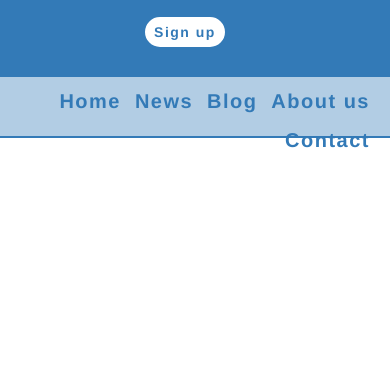
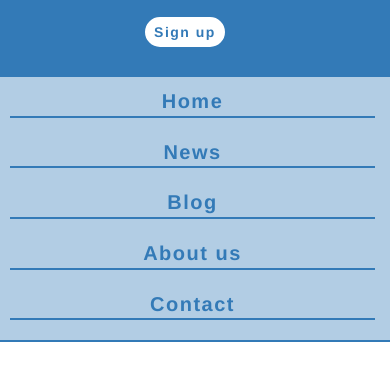
Before and after one commit to RomanPinelo/bootstrap-tipografia, a plain HTML site: page index.html in a window 390 px wide. Shown: the part 156-536 px from the top of the page. Drawn offline with nearby package versions, Linux system fonts and the light colour scheme.

Commit message:
Diseño responsivo del menu

```diff
--- a/index.html
+++ b/index.html
@@ -39,8 +39,7 @@
       </div><!--row bg-primary-->
     </header>
 
-    <nav>
-      <div class="container-fluid">
+    <nav class="container-fluid">
       <div class="row">
         <div class="col-md-10 col-md-offset-1">
           <ul class="list-unstyled list-inline text-right">
@@ -52,7 +51,6 @@
           </ul>
         </div><!--col-->
       </div><!--row-->
-      </div><!--container-fluid-->
     </nav>
 
   </body>
--- a/main.css
+++ b/main.css
@@ -44,7 +44,7 @@
   }
 }
 
-@media screen and (max-width: 425px) {
+@media screen and (max-width: 500px) {
   .button {
     margin: 0 0 2rem 13rem;
   }
@@ -56,10 +56,6 @@
 nav {
   border-bottom: 2px solid #337AB7;
   background-color: #b2cde4;
-}
-
-nav div {
-  height: 7vh;
 }
 
 nav a {
@@ -76,3 +72,17 @@ nav a:hover {
   padding-bottom: 0.1rem;
   text-decoration: none;
 }
+
+nav a:active {
+  color: #000;
+}
+
+@media screen and (max-width: 500px) {
+  nav li {
+    display: block;
+    width: 100%;
+    text-align: center;
+    border-bottom: 2px solid #337AB7;
+    margin-bottom: 1rem;
+  }
+}
```
Lines whose indentation alone changed are shown as unchanged.
